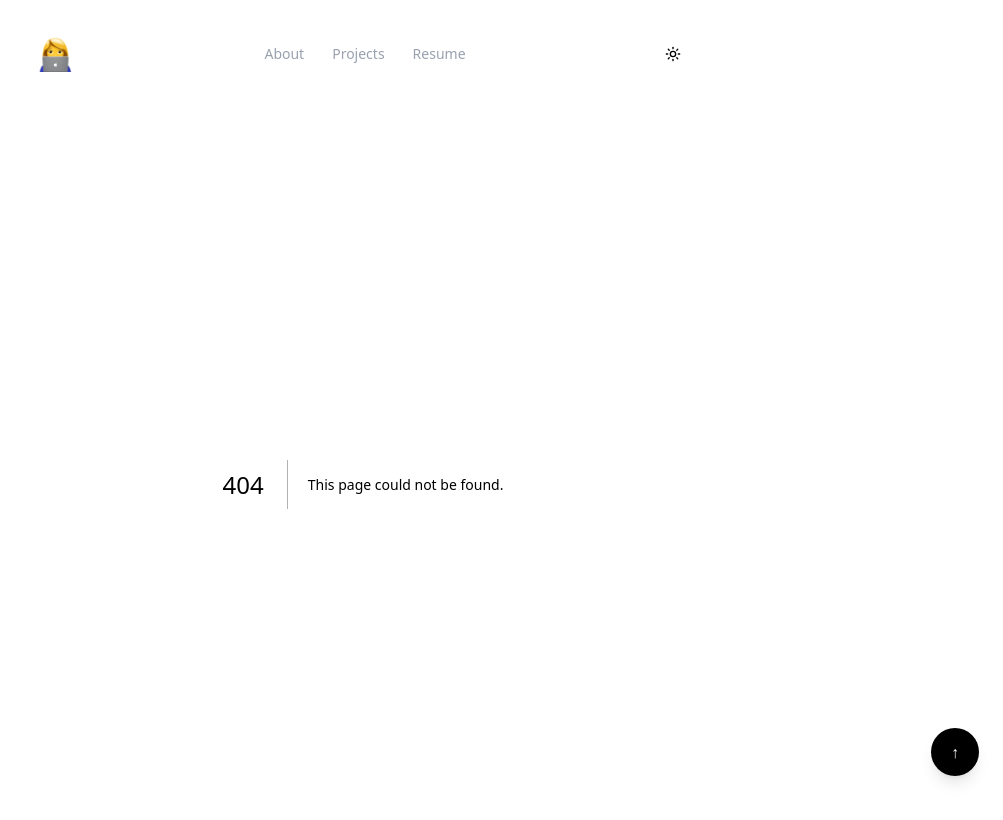
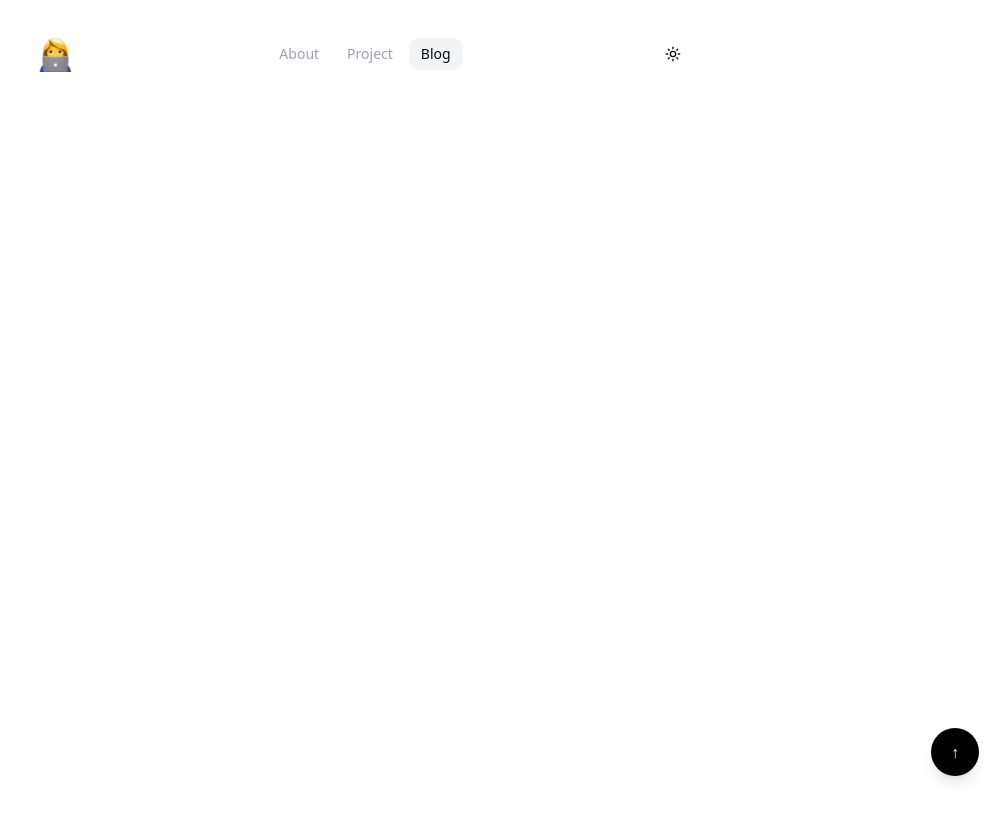
Before and after one commit to yuting1008/portfolio, a Next.js app: page /blog in a window 1280 px wide. Before the commit this address had no page. Shown: the top 820 px of the page, without its empty margins (277-1280 px from the left). Built offline with nearby package versions, Linux system fonts and the light colour scheme.

Commit message:
fix: update navigation

```diff
--- /dev/null
+++ b/app/blog/page.tsx
@@ -0,0 +1,9 @@
+export default function BlogPage() {
+  return (
+    <header className="md:mt-6">
+      <nav className="mx-auto flex flex-col max-w-[700px] items-start justify-between gap-12 px-4 py-3 md:px-6">
+        <section className="flex flex-col gap-3"></section>
+      </nav>
+    </header>
+  );
+}
--- a/components/navigation.tsx
+++ b/components/navigation.tsx
@@ -10,12 +10,12 @@ const links = [
     title: "About",
   },
   {
-    path: "/projects",
-    title: "Projects",
+    path: "/project",
+    title: "Project",
   },
   {
-    path: "/resume",
-    title: "Resume",
+    path: "/blog",
+    title: "Blog",
   },
 ] as const;
 
```
Also changed, not shown: app/project/page.tsx (renamed from app/projects/page.tsx).
